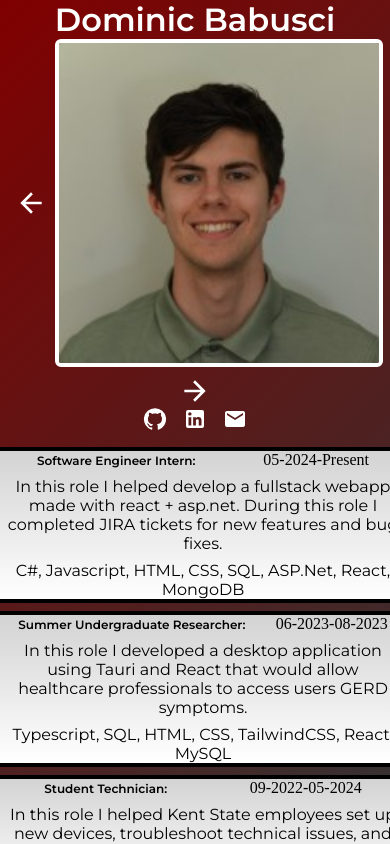
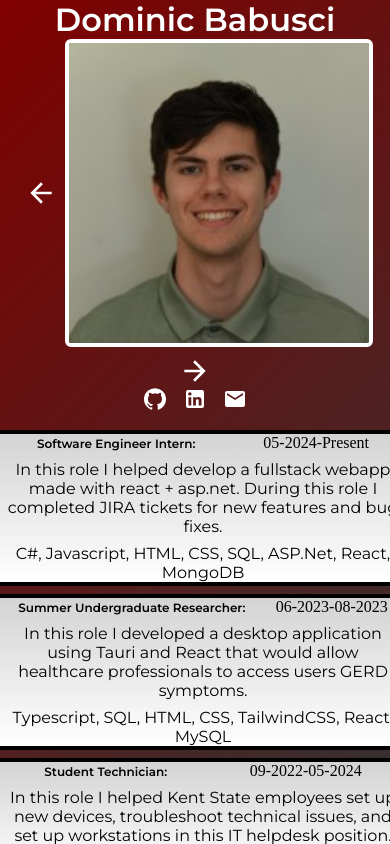
Before and after one commit to dbabusci/About-Site, a React (Vite) app: page / in a window 390 px wide. Built offline with nearby package versions, Linux system fonts and the light colour scheme.

Commit message:
Minor style fixes

```diff
--- a/src/style/utils.css
+++ b/src/style/utils.css
@@ -184,12 +184,12 @@ Utilities Classes
     }
 
     .image-wrapper {
-        width: 320px;
-        height: 320px;
+        width: 300px;
+        height: 300px;
     }
 
     .carousel-wrapper {
-        height: 360px;
+        height: 340px;
     }
 
     .fs-16 {
```
